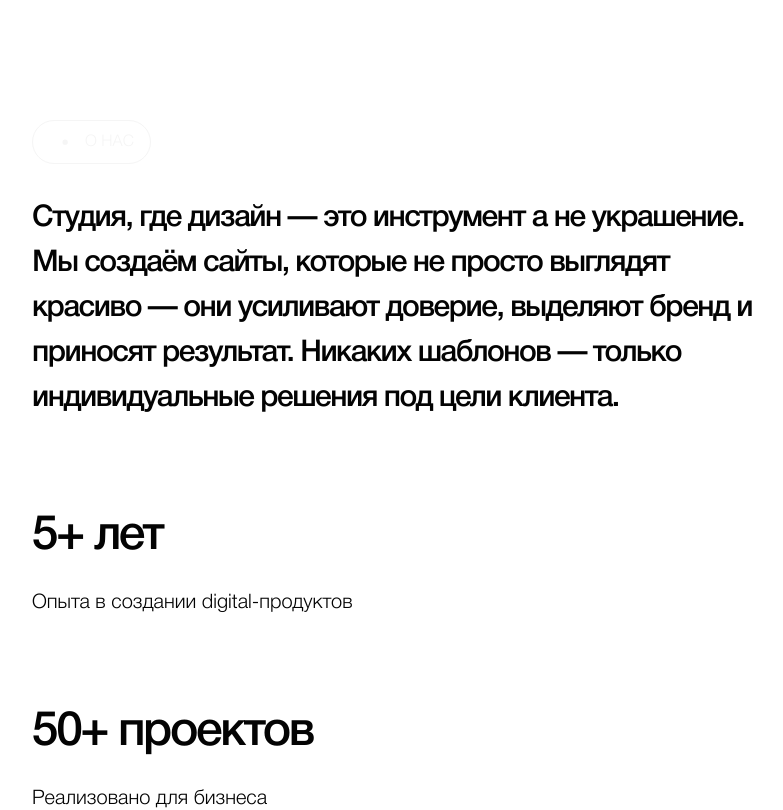
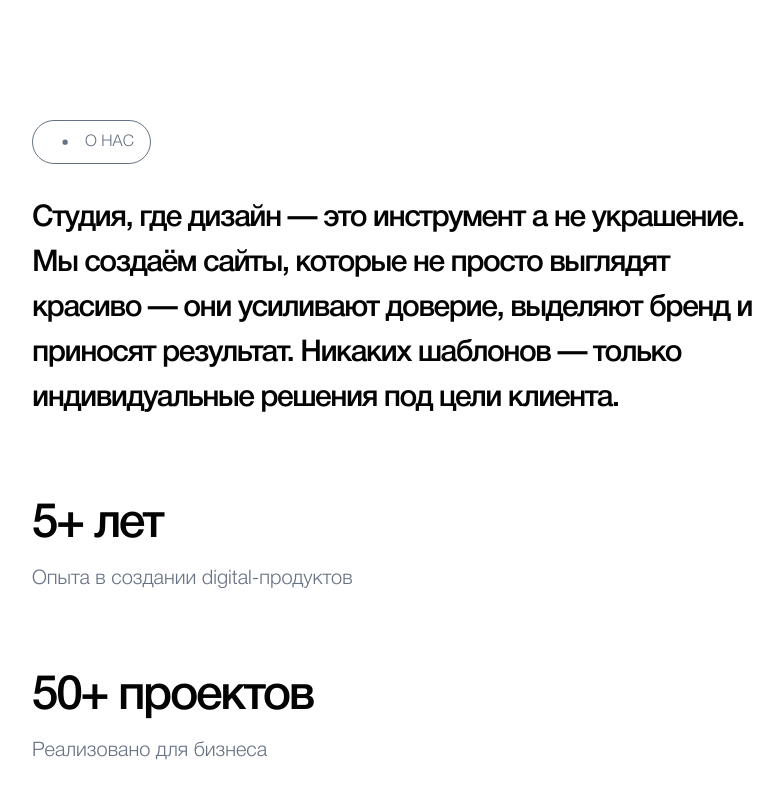
Before and after one commit to adiizov/framo, a Next.js app: page / in a window 1280 px wide. Shown: the part 1000-1810 px from the top of the page, without its empty margins (88-871 px from the left). Built offline with nearby package versions, Linux system fonts and the light colour scheme.

Commit message:
about refactor

```diff
--- a/src/blocks/about/About.tsx
+++ b/src/blocks/about/About.tsx
@@ -25,7 +25,7 @@ const About = () => {
             <Container>
                 <div className="lg:space-y-8 mb-20">
                     <BadgeSection name={"О нас"}/>
-                    <p className={`font-medium leading-[150%] tracking-tighter lg:max-w-[70%]
+                    <p className={`text-text-primary font-medium leading-[150%] tracking-tighter lg:max-w-[70%]
                         text-xl lg:text-2xl xl:text-3xl 2xl:text-[40px]
                     `}>
                         Студия, где дизайн — это инструмент а не украшение. Мы
@@ -38,8 +38,8 @@ const About = () => {
                 <ul className={"space-y-20"}>
                     {aboutData.map((item) => (
                         <li key={item.id} className={"block space-y-4"}>
-                            <h5 className={"font-medium text-[48px] tracking-tighter"}>{item.title}</h5>
-                            <p className={"text-xl"}>{item.subtitle}</p>
+                            <h5 className={"text-text-primary font-medium text-[48px] tracking-tighter leading-[100%]"}>{item.title}</h5>
+                            <p className={"text-text-muted text-xl"}>{item.subtitle}</p>
                         </li>
                     ))}
                 </ul>
--- a/src/components/BadgeSection.tsx
+++ b/src/components/BadgeSection.tsx
@@ -3,9 +3,9 @@ import { Badge } from "@/ui/badge";
 
 const BadgeSection = ({name}: {name: string}) => {
     return (
-        <Badge variant={"outline"} className={"text-xs  md:text-base"}>
+        <Badge variant={"outline"} className={"text-xs md:text-base border-text-muted text-text-muted"}>
             {" "}
-            <Dot size={32} />
+            <Dot size={32} className={"text-text-muted"} />
             {name}
         </Badge>
     );
```
